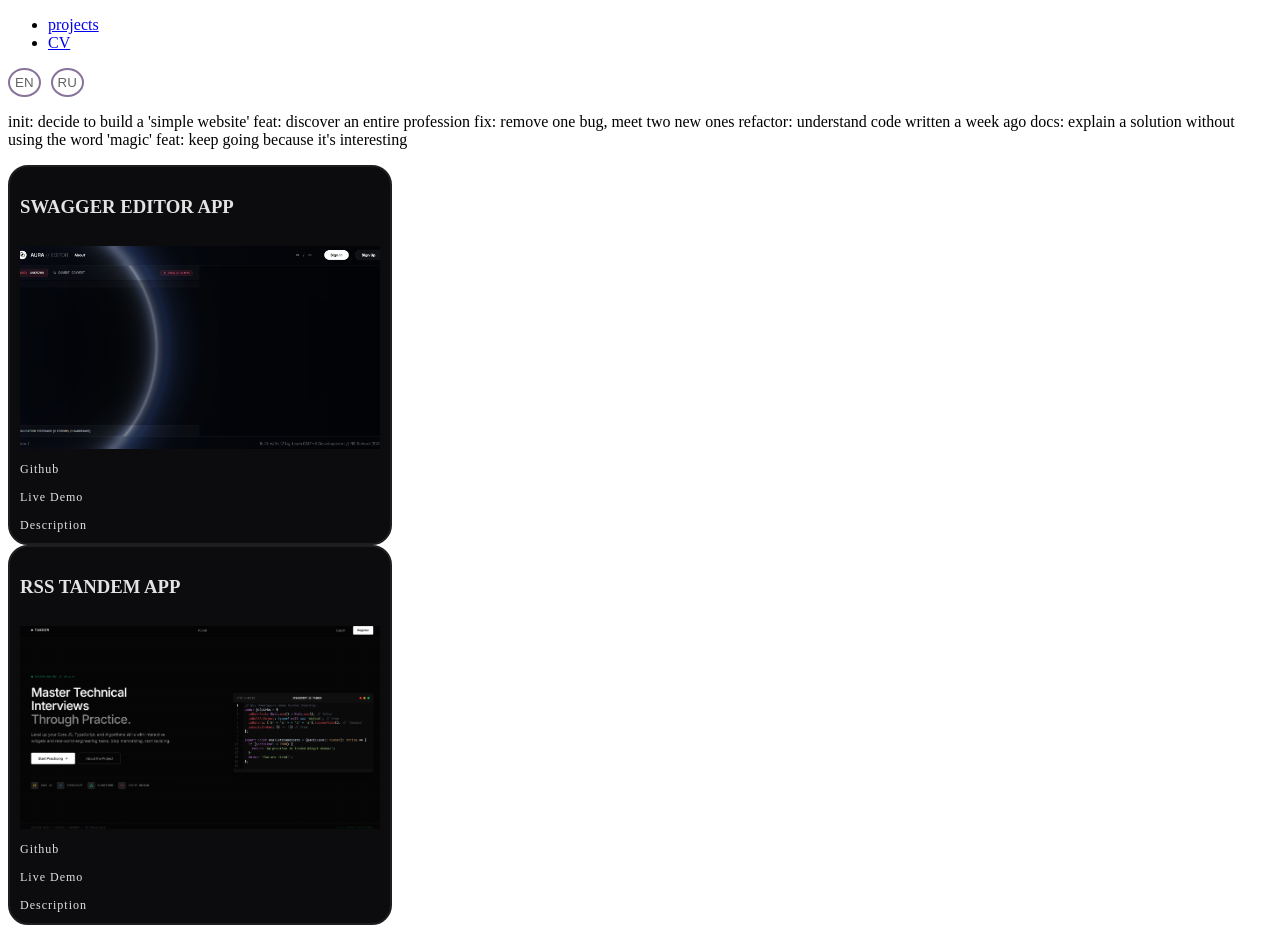
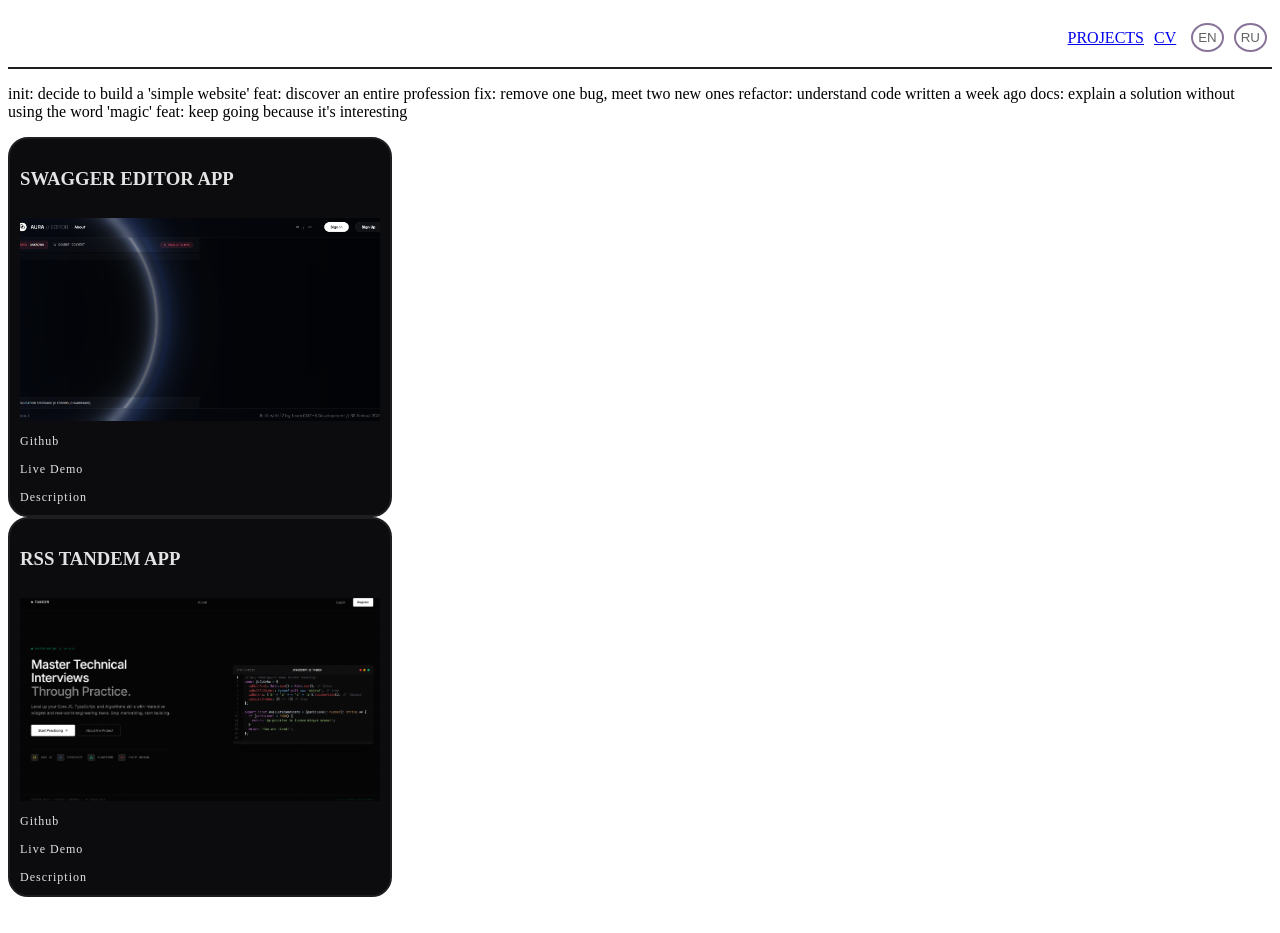
Before and after one commit to dilmun1101/resume, a React (Vite) app: page / in a window 1280 px wide. After the commit the page ends 905 px from the top, so only its background shows below. Built offline with nearby package versions, Linux system fonts and the light colour scheme.

Commit message:
style: add styles to header

```diff
--- a/src/components/Header/Header.tsx
+++ b/src/components/Header/Header.tsx
@@ -1,12 +1,20 @@
+import classNames from 'classnames';
 import HeaderLinks from './components/HeaderLinks/HeaderLinks';
 import LanguageSwitcher from './components/LangugesSwitcher/LangugesSwitcher';
+import styles from './header.module.scss';
 
-function Header() {
+interface Props {
+  className?: string;
+}
+
+function Header({ className }: Props) {
   return (
-    <header>
-      <HeaderLinks />
-      <LanguageSwitcher />
-    </header>
+    <div className={styles.container}>
+      <header className={classNames(styles.header, className)}>
+        <HeaderLinks />
+        <LanguageSwitcher />
+      </header>
+    </div>
   );
 }
 
--- a/src/components/Header/components/HeaderLinks/HeaderLinks.tsx
+++ b/src/components/Header/components/HeaderLinks/HeaderLinks.tsx
@@ -1,20 +1,26 @@
 import MenuLink from '@/components/MenuLink/MenuLink';
 import { paths } from '@/router/paths';
+import classNames from 'classnames';
 import { useTranslation } from 'react-i18next';
+import styles from './header-links.module.scss';
 
 const menuLinks = [
   { name: 'projects', to: paths.projects },
   { name: 'cv', to: paths.cv },
 ];
 
-function HeaderLinks() {
+interface Props {
+  className?: string;
+}
+
+function HeaderLinks({ className }: Props) {
   const { t } = useTranslation();
 
   return (
-    <nav>
-      <ul>
+    <nav className={classNames(styles.container, className)}>
+      <ul className={styles.list}>
         {menuLinks.map(({ name, to }) => (
-          <li key={name}>
+          <li key={name} className={styles.item}>
             <MenuLink to={to} text={t(`header.${name}`)} />
           </li>
         ))}
--- a/src/components/Header/components/HeaderLinks/header-links.module.scss
+++ b/src/components/Header/components/HeaderLinks/header-links.module.scss
@@ -0,0 +1,12 @@
+@use 'styles/tokens/tokens.scss' as v;
+@use 'styles/mixins/mixins' as m;
+
+.list {
+  @include m.resetListStyles;
+  display: flex;
+  gap: v.$size-2;
+}
+
+.item {
+  text-transform: uppercase;
+}
--- a/src/components/Header/header.module.scss
+++ b/src/components/Header/header.module.scss
@@ -0,0 +1,15 @@
+@use 'styles/tokens/tokens.scss' as v;
+
+.container {
+  border-bottom: 2px solid v.$border-color;
+}
+
+.header {
+  max-width: v.$width-lg;
+  display: flex;
+  align-items: center;
+  justify-content: end;
+  gap: v.$size-3;
+  padding: v.$size-3 v.$size-1;
+  margin-inline: auto;
+}
```
